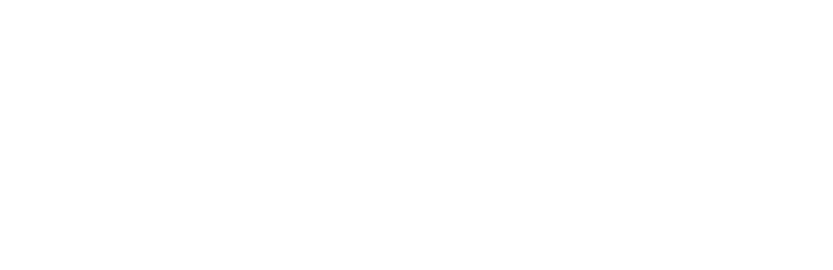
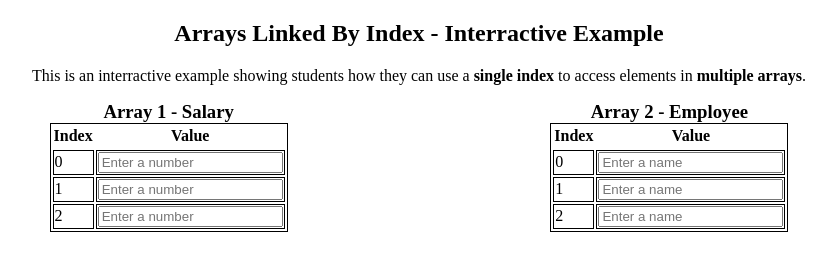
Before and after one commit to ToadNamedDuck/ExamplesForStudents, a plain HTML site: page main.html in a window 1280 px wide. Shown: the whole page, without its empty margins (221-1054 px from the left). Drawn offline with Linux system fonts and the light colour scheme.

Commit message:
Made two tables and did light styling

```diff
--- a/main.css
+++ b/main.css
@@ -0,0 +1,22 @@
+table, tr, td{
+    border: black solid 1px;
+}
+.tableGroup{
+    display: flex;
+    flex-direction: column;
+    align-items: center;
+}
+h3{
+    display: inline-block;
+    text-decoration: none;
+    margin: 0px;
+    padding: 0px;
+}
+#arrayInputTables{
+    display: flex;
+    flex-direction: row;
+    justify-content: space-evenly;
+}
+#prologue{
+    text-align: center;
+}
--- a/main.html
+++ b/main.html
@@ -1,11 +1,102 @@
 <!DOCTYPE html>
 <head>
-
+    <link rel="stylesheet" href="main.css"/>
 </head>
 <body>
     <section>
         <article>
-
+            <div id="prologue">
+                <h2>
+                    Arrays Linked By Index - Interractive Example
+                </h2>
+                <p>
+                    This is an interractive example showing students how they can use a <b>single index</b> to access elements in <b>multiple arrays</b>.
+                </p>
+            </div>
+            <div id="arrayInputTables">
+                <div id="table1" class="tableGroup">
+                    <h3>Array 1 - Salary</h3>
+                    <table id="inputTable1">
+                        <tr>
+                            <thead>
+                                <th>
+                                    Index
+                                </th>
+                                <th>
+                                    Value
+                                </th>
+                            </thead>
+                        </tr>
+                        <tbody>
+                            <tr>
+                                <td>
+                                    0
+                                </td>
+                                <td>
+                                    <input type="number" id="array1-0" placeholder="Enter a number"/>
+                                </td>
+                            </tr>
+                            <tr>
+                                <td>
+                                    1
+                                </td>
+                                <td>
+                                    <input type="number" id="array1-1" placeholder="Enter a number"/>
+                                </td>
+                            </tr>
+                            <tr>
+                                <td>
+                                    2
+                                </td>
+                                <td>
+                                    <input type="number" id="array1-2" placeholder="Enter a number"/>
+                                </td>
+                            </tr>
+                        </tbody>
+                    </table>
+                </div>
+                <div id="table2" class="tableGroup">
+                    <h3>Array 2 - Employee</h3>
+                    <table id="inputTable2">
+                        <tr>
+                            <thead>
+                                <th>
+                                    Index
+                                </th>
+                                <th>
+                                    Value
+                                </th>
+                            </thead>
+                        </tr>
+                        <tbody>
+                            <tr>
+                                <td>
+                                    0
+                                </td>
+                                <td>
+                                    <input type="text" id="array2-0" placeholder="Enter a name"/>
+                                </td>
+                            </tr>
+                            <tr>
+                                <td>
+                                    1
+                                </td>
+                                <td>
+                                    <input type="text" id="array2-1" placeholder="Enter a name"/>
+                                </td>
+                            </tr>
+                            <tr>
+                                <td>
+                                    2
+                                </td>
+                                <td>
+                                    <input type="text" id="array2-2" placeholder="Enter a name"/>
+                                </td>
+                            </tr>
+                        </tbody>
+                    </table>
+                </div>
+            </div>
         </article>
     </section>
 </body>
```
